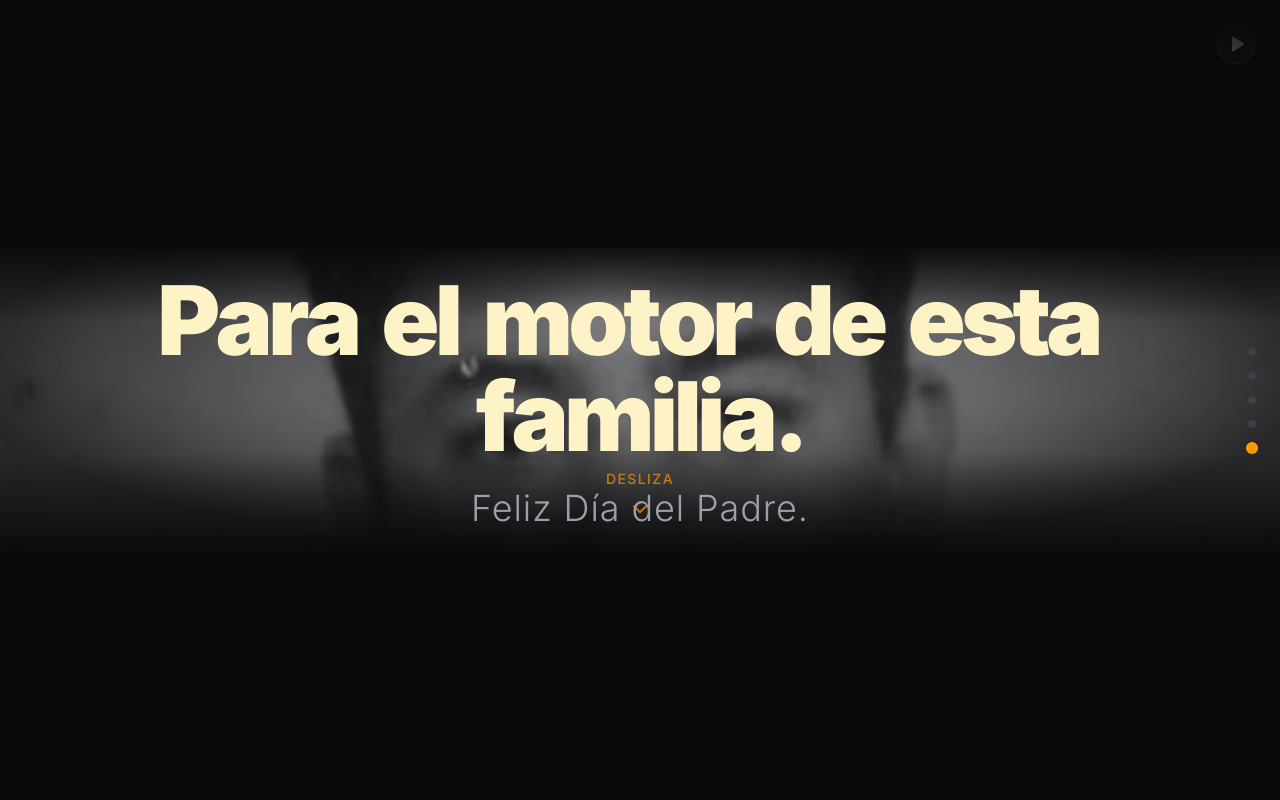
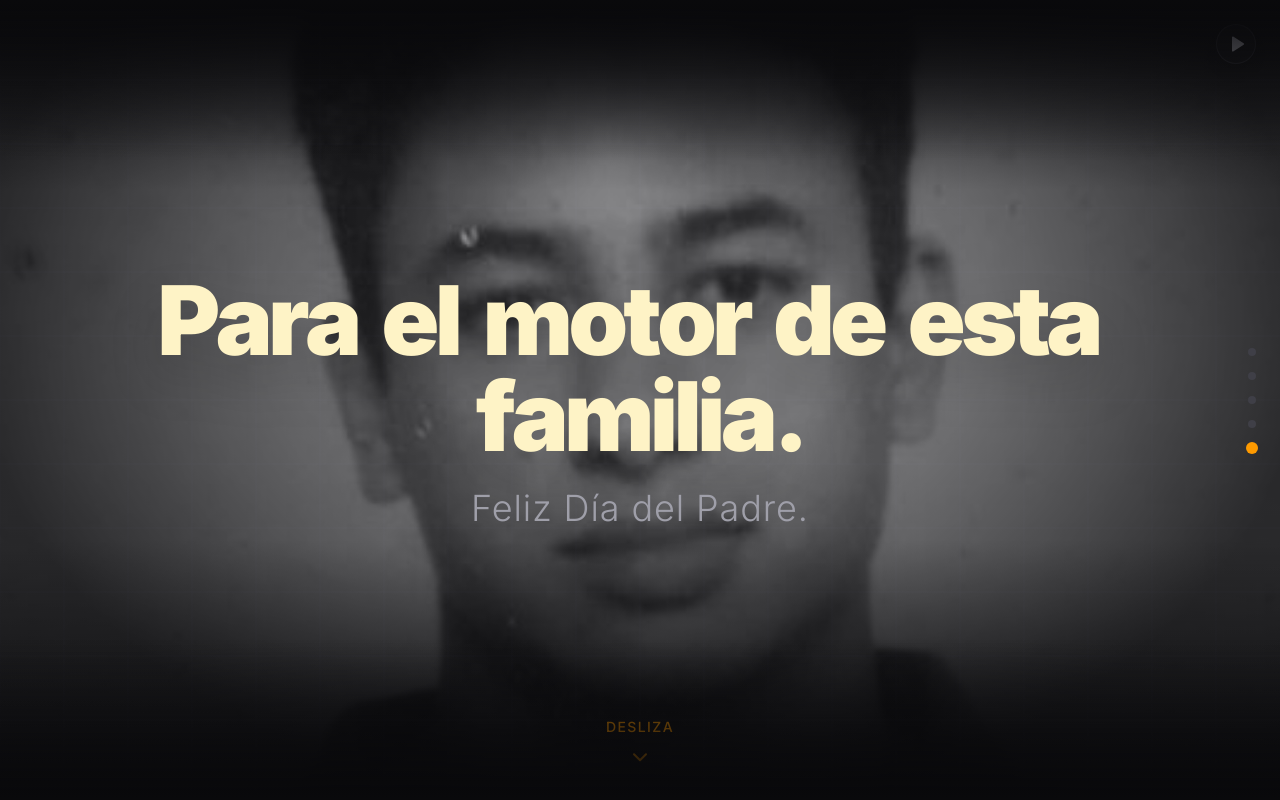
Before and after one commit to Felglitch739/DiaDelPadre, a Next.js app: page / in a window 1280 px wide. Built offline with nearby package versions, Linux system fonts and the light colour scheme.

Commit message:
fix: slide containers height collapse causing massive vertical cropping

```diff
--- a/src/components/Presentation.tsx
+++ b/src/components/Presentation.tsx
@@ -27,7 +27,7 @@ function SlideSection({ children, index, onVisible }: { children: (isActive: boo
   }, [inView, index, onVisible]);
 
   return (
-    <div ref={ref} id={`slide-${index}`} className="w-full min-h-screen relative flex items-center justify-center overflow-hidden">
+    <div ref={ref} id={`slide-${index}`} className="w-full min-h-screen relative flex flex-col items-stretch overflow-hidden">
       {/* We pass hasEntered so that once a slide is scrolled into view, it animates and STAYS visible forever */}
       {/* We also add a subtle gradient to blend the sections seamlessly */}
       {children(hasEntered)}
--- a/src/components/slides/Slide1.tsx
+++ b/src/components/slides/Slide1.tsx
@@ -85,7 +85,7 @@ export default function Slide1({ isActive }: SlideProps) {
   }, [isActive]);
 
   return (
-    <div ref={containerRef} className="w-full h-full relative flex flex-col items-center justify-center p-6 text-center overflow-hidden">
+    <div ref={containerRef} className="w-full min-h-screen flex-1 relative flex flex-col items-center justify-center p-6 text-center overflow-hidden">
 
       {/* Background SVG Grid */}
       <BackgroundGrid isActive={isActive} />
--- a/src/components/slides/Slide2.tsx
+++ b/src/components/slides/Slide2.tsx
@@ -82,7 +82,7 @@ export default function Slide2({ isActive, onPhotoClick }: SlideProps) {
   return (
     <div
       ref={containerRef}
-      className="w-full h-full relative flex flex-col md:flex-row items-center justify-center p-6 py-20 md:p-16 gap-12 md:gap-24 max-w-7xl mx-auto overflow-hidden"
+      className="w-full min-h-screen flex-1 relative flex flex-col md:flex-row items-center justify-center p-6 py-20 md:p-16 gap-12 md:gap-24 max-w-7xl mx-auto overflow-hidden"
     >
       {/* SVG Background Pillar */}
       <svg
--- a/src/components/slides/Slide3.tsx
+++ b/src/components/slides/Slide3.tsx
@@ -83,7 +83,7 @@ export default function Slide3({ isActive, onPhotoClick }: SlideProps) {
   return (
     <div
       ref={containerRef}
-      className="w-full h-full relative flex flex-col-reverse md:flex-row items-center justify-center p-6 py-20 md:p-16 gap-12 md:gap-24 max-w-7xl mx-auto overflow-hidden"
+      className="w-full min-h-screen flex-1 relative flex flex-col-reverse md:flex-row items-center justify-center p-6 py-20 md:p-16 gap-12 md:gap-24 max-w-7xl mx-auto overflow-hidden"
     >
       {/* SVG Steel Rings Background */}
       <svg
--- a/src/components/slides/Slide4.tsx
+++ b/src/components/slides/Slide4.tsx
@@ -83,7 +83,7 @@ export default function Slide4({ isActive, onPhotoClick }: SlideProps) {
   return (
     <div
       ref={containerRef}
-      className="w-full h-full flex flex-col md:flex-row items-center justify-center p-4 py-16 md:p-16 gap-8 md:gap-12 max-w-7xl mx-auto relative overflow-hidden"
+      className="w-full min-h-screen flex-1 flex flex-col md:flex-row items-center justify-center p-4 py-16 md:p-16 gap-8 md:gap-12 max-w-7xl mx-auto relative overflow-hidden"
     >
       <div className="flex-1 pl-6 md:pl-12 relative z-20">
         <div
--- a/src/components/slides/Slide5.tsx
+++ b/src/components/slides/Slide5.tsx
@@ -144,7 +144,7 @@ export default function Slide5({ isActive, onPhotoClick }: SlideProps) {
   }, [isActive]);
 
   return (
-    <div className="w-full h-full relative flex flex-col items-center justify-center p-6 text-center overflow-hidden bg-zinc-950">
+    <div className="w-full min-h-screen flex-1 relative flex flex-col items-center justify-center p-6 text-center overflow-hidden bg-zinc-950">
 
       {/* Background Montage Gallery */}
       <div
```
